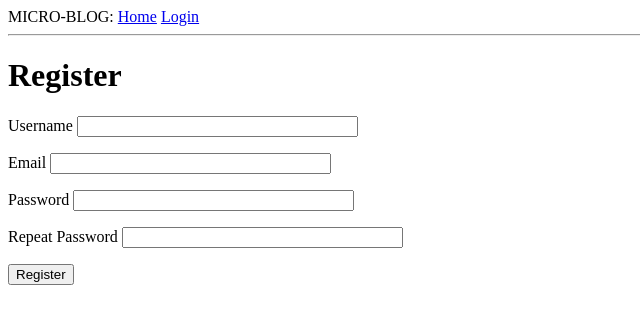
After one commit to rvorbita/flask_microblog, a Flask app: page /register in a window 1280 px wide. The commit adds this page. Shown: the top 324 px of the page, without its empty margins (0-640 px from the left). Run offline with Flask 2, Linux system fonts and the light colour scheme.

Commit message:
Add files via upload
uploaded the latest code docs

```diff
--- a/app/forms.py
+++ b/app/forms.py
@@ -1,6 +1,8 @@
 from flask_wtf import FlaskForm
 from wtforms import StringField, PasswordField, BooleanField, SubmitField
-from wtforms.validators import DataRequired
+from wtforms.validators import DataRequired, Email, EqualTo, ValidationError
+from app.models import User
+
 
 class LoginForm(FlaskForm):
     """Define login form """
@@ -8,3 +10,28 @@ class LoginForm(FlaskForm):
     password = PasswordField('Password', validators=[DataRequired()])
     remember_me = BooleanField('Remember Me')
     submit = SubmitField('Sign in')
+
+
+class RegisterForm(FlaskForm):
+    """Define Register form"""
+    username = StringField('Username', validators=[DataRequired()])
+    email = StringField('Email', validators=[DataRequired(), Email()])
+    password = PasswordField('Password', validators=[DataRequired()])
+    password2 = PasswordField('Repeat Password', validators=[DataRequired(), EqualTo('password')])
+    submit = SubmitField('Register')
+
+
+    def validate_username(self, username):
+        """Check if the user exist"""
+        user = User.query.filter_by(username=username.data).first()
+
+        if user is not None:
+            raise ValidationError('Please use a different username')
+
+    def validate_email(self, email):
+        """Check if the email exitst"""
+
+        email = User.query.filter_by(email=email.data).first()
+
+        if email is not None:
+            raise ValidationError('Please use a different email address')
--- a/app/models.py
+++ b/app/models.py
@@ -1,3 +1,4 @@
+from hashlib import md5
 from app import login
 from werkzeug.security import generate_password_hash, check_password_hash
 from datetime import datetime
@@ -26,6 +27,11 @@ class User(UserMixin, db.Model):
     def check_password(self, password):
         return check_password_hash(self.password_hash, password)
 
+    def avatar(self, size):
+        """Create an Avatar"""
+        digest = md5(self.email.lower().encode('utf-8')).hexdigest()
+        return f"https://www.gravatar.com/avatar/{digest}?d=identicon&s={size}"
+
 
 
 class Post(db.Model):
--- a/app/routes.py
+++ b/app/routes.py
@@ -2,7 +2,10 @@ from flask import render_template, flash, redirect, url_for, request
 from werkzeug.urls import url_parse
 
 from app import app
-from app.forms import LoginForm
+from app import db
+
+from app.forms import LoginForm,RegisterForm
+from app.models import User
 from flask_login import current_user, login_user, logout_user, login_required
 
 
@@ -14,6 +17,19 @@ def index():
 
     #seed data.
     user = {'username': 'Juan-Testing'}
+
+    posts = [
+        {
+            'author': {'username': 'John'},
+            'body': 'Beautiful mind'
+
+        },
+        {
+            'author': {'username': 'Nicole'},
+            'body': 'The Cool kid of island of Palawan'
+
+        },
+    ]
 
     return render_template('index.html', posts=posts)
 
@@ -27,7 +43,7 @@ def login():
     form = LoginForm()
 
     if form.validate_on_submit():
-        user = User.query.get(username=form.username.data).first()
+        user = User.query.filter_by(username=form.username.data).first()
         if user is None or not user.check_password(form.password.data):
             flash("Invalid username or password")
             return redirect(url_for('login'))
@@ -43,5 +59,40 @@ def login():
 
 @app.route('/logout')
 def logout():
-    login_user()
+    logout_user()
     return redirect(url_for('index'))
+
+
+
+
+@app.route('/register', methods=['GET', 'POST'])
+def register():
+
+    if current_user.is_authenticated:
+        return redirect(url_for('index'))
+
+    form = RegisterForm()
+
+    if  form.validate_on_submit():
+        user = User(username=form.username.data, email=form.email.data)
+        user.set_password(form.password.data)
+        db.session.add(user)
+        db.session.commit()
+
+        flash("Congrats you are now registered user")
+        return redirect(url_for('login'))
+
+    return render_template('register.html', form=form)
+
+
+#USER PROFILE ROUTE
+@app.route('/user/<username>')
+@login_required
+
+def user(username):
+    user = User.query.filter_by(username=username).first_or_404()
+    posts = [
+        {'author': user, 'body': 'Test post #1'},
+        {'author': user, 'body': 'Test post #2'}
+    ]
+    return render_template('user.html', user=user, posts=posts)
--- a/app/templates/base.html
+++ b/app/templates/base.html
@@ -13,6 +13,7 @@
                 {% if current_user.is_anonymous %}
                     <a href="{{ url_for('login') }}">Login</a>
                 {% else %}
+                    <a href="{{ url_for('user', username=current_user.username) }}">Profile</a>
                     <a href="{{ url_for('logout') }}">Logout</a>
                 {% endif %}
         <hr>
--- a/app/templates/login.html
+++ b/app/templates/login.html
@@ -27,4 +27,6 @@
 
     </form>
 
+        <p>New User? <a href="{{ url_for('register')}}">Click  to Register!</a></p>
+
 {% endblock %}
--- /dev/null
+++ b/app/templates/register.html
@@ -0,0 +1,49 @@
+{% extends "base.html" %}
+{% block title%} Register {% endblock %}
+
+
+{% block content %}
+
+    <h1>Register</h1>
+    <form action="" method="post">
+        {{ form.hidden_tag() }}
+
+        <p>
+            {{ form.username.label }}
+            {{ form.username(size=32) }}
+            {% for error in form.username.errors %}
+            <span style="color:red">{{ error }}</span>
+            {% endfor %}
+        </p>
+
+        <p>
+            {{ form.email.label }}
+            {{ form.email(size=32) }}
+            {% for error in form.email.errors %}
+            <span style="color:red">{{ error }}</span>
+            {% endfor %}
+        </p>
+
+        <p>
+            {{ form.password.label }}
+            {{ form.password(size=32) }}
+            {% for error in form.password.errors %}
+            <span style="color:red">{{ error }}</span>
+            {% endfor %}
+        </p>
+
+        <p>
+            {{ form.password2.label }}
+            {{ form.password2(size=32) }}
+            {% for error in form.password2.errors %}
+            <span style="color:red">{{ error }}</span>
+            {% endfor %}
+        </p>
+
+        <p>
+            {{ form.submit() }}
+        </p>
+
+    </form>
+
+{% endblock %}
```
Also changed, not shown: app/templates/index.html (+1 -6 lines), app/templates/user.html (added, +22 -0 lines), app.db, 2 other files.
